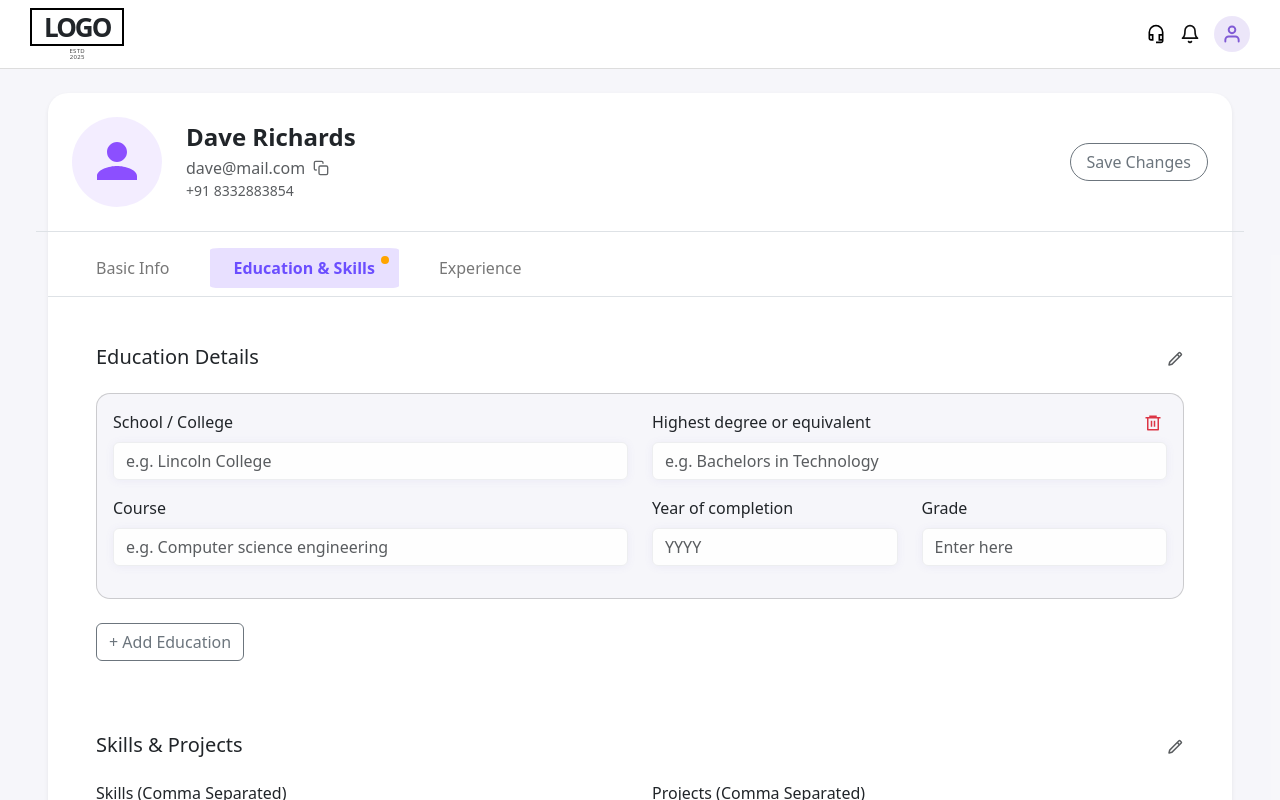
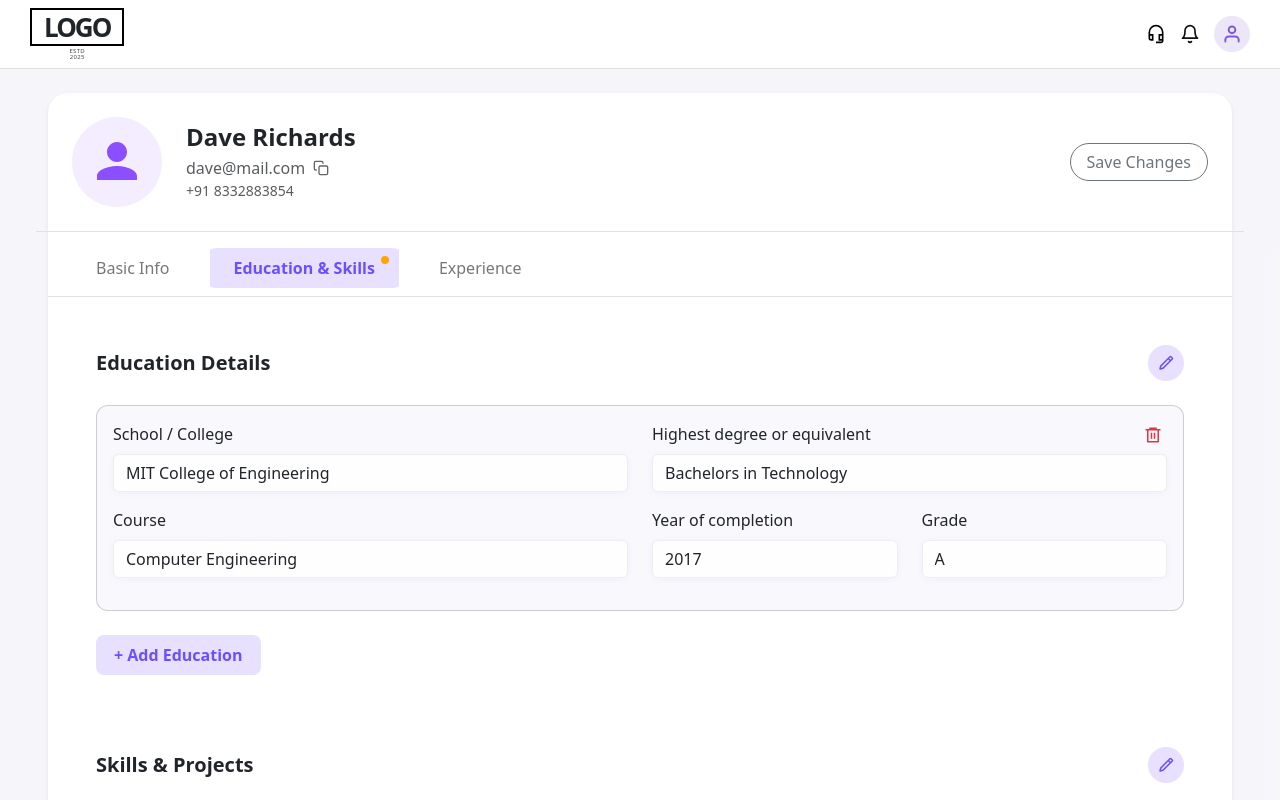
Before and after one commit to Abhiram3152N/Frontend-User-Management, a React (Vite) app in the folder front-end-task/: page /profile/1 in a window 1280 px wide. Both pictures are taken after a click on the element "Education & Skills". Shown: the top 800 px of the page. Built offline with nearby package versions, Linux system fonts and the light colour scheme.

Commit message:
educationtab

```diff
--- a/front-end-task/src/components/EducationSkillsForm.jsx
+++ b/front-end-task/src/components/EducationSkillsForm.jsx
@@ -1,10 +1,12 @@
-import React from 'react';
-import { Form, Row, Col, Card, Button } from 'react-bootstrap';
-import { RiDeleteBin6Line } from 'react-icons/ri';
-import { defaultEducationEntry } from '../data/mockUsers';
-import { BiPencil } from 'react-icons/bi';
+import React, { useState } from "react";
+import { Form, Row, Col, Card, Button } from "react-bootstrap";
+import { RiDeleteBin6Line } from "react-icons/ri";
+import { BiPencil } from "react-icons/bi";
+import { defaultEducationEntry } from "../data/mockUsers";
 
 const EducationSkillsForm = ({ data, setData }) => {
+  const [isEducationEditable, setIsEducationEditable] = useState(true);
+  const [isSkillsEditable, setIsSkillsEditable] = useState(true);
 
   // --- Education Handlers ---
   const handleEducationChange = (index, e) => {
@@ -12,45 +14,78 @@ const EducationSkillsForm = ({ data, setData }) => {
     const updatedEducation = data.education.map((item, i) =>
       i === index ? { ...item, [name]: value } : item
     );
-        setData(prevData => ({ ...prevData, education: updatedEducation }));
+    setData((prev) => ({ ...prev, education: updatedEducation }));
   };
 
   const addEducation = () => {
-        setData(prevData => ({ ...prevData, education: [...prevData.education, defaultEducationEntry] }));
+    setData((prev) => ({
+      ...prev,
+      education: [...prev.education, { ...defaultEducationEntry }],
+    }));
   };
 
   const removeEducation = (index) => {
     const updatedEducation = data.education.filter((_, i) => i !== index);
-        setData(prevData => ({ ...prevData, education: updatedEducation }));
+    setData((prev) => ({ ...prev, education: updatedEducation }));
   };
 
   // --- Skills/Projects Handlers ---
   const handleSkillsChange = (e) => {
-        const skillsArray = e.target.value.split(',').map(s => s.trim()).filter(s => s.length > 0);
-        setData(prevData => ({ ...prevData, skills: skillsArray }));
+    const skillsArray = e.target.value
+      .split(",")
+      .map((s) => s.trim())
+      .filter((s) => s.length > 0);
+    setData((prev) => ({ ...prev, skills: skillsArray }));
   };
 
   const handleProjectsChange = (e) => {
-        const projectsArray = e.target.value.split(',').map(p => p.trim()).filter(p => p.length > 0);
-        setData(prevData => ({ ...prevData, projects: projectsArray }));
+    const projectsArray = e.target.value
+      .split(",")
+      .map((p) => p.trim())
+      .filter((p) => p.length > 0);
+    setData((prev) => ({ ...prev, projects: projectsArray }));
   };
-
 
   return (
     <Card className="p-4 border-0">
+      {/* EDUCATION HEADER */}
       <Row className="mb-4 align-items-center">
         <Col>
-                    <h5 className="mb-0">Education Details</h5>
+          <h5 className="mb-0 fw-semibold">Education Details</h5>
         </Col>
         <Col xs="auto">
-                    <BiPencil size={18} className="text-muted cursor-pointer" />
+          <div
+            className="d-flex align-items-center justify-content-center rounded-circle"
+            onClick={() => setIsEducationEditable(!isEducationEditable)}
+            style={{
+              width: "36px",
+              height: "36px",
+              backgroundColor: "#E8E0FF",
+              cursor: "pointer",
+              transition: "0.2s",
+            }}
+            title="Edit Education"
+          >
+            <BiPencil
+              size={18}
+              color={isEducationEditable ? "#6B4EFF" : "#666"}
+            />
+          </div>
         </Col>
       </Row>
 
       <Form>
-                {/* Education Repeater Block */}
-                {data.education && data.education.map((edu, index) => (
-                    <Card key={index} className="mb-4 p-3 bg-light position-relative">
+        {/* Education Entries */}
+        {data.education &&
+          data.education.map((edu, index) => (
+            <Card
+              key={index}
+              className="mb-4 p-3 position-relative"
+              style={{
+                background: "#F9F9FD",
+                borderRadius: "12px",
+              }}
+            >
               <Button
                 variant="link"
                 className="text-danger position-absolute top-0 end-0 me-2 mt-2"
@@ -59,47 +94,123 @@ const EducationSkillsForm = ({ data, setData }) => {
               >
                 <RiDeleteBin6Line size={18} />
               </Button>
+
               <Row className="mb-3">
                 <Col md={6}>
                   <Form.Label>School / College</Form.Label>
-                                <Form.Control name="college" placeholder="e.g. Lincoln College"  onChange={(e) => handleEducationChange(index, e)} />
+                  <Form.Control
+                    name="college"
+                    placeholder="e.g. Lincoln College"
+                    value={edu.college}
+                    onChange={(e) => handleEducationChange(index, e)}
+                    disabled={!isEducationEditable}
+                    style={{
+                      background: isEducationEditable ? "#fff" : "#f0f0f0",
+                    }}
+                  />
                 </Col>
                 <Col md={6}>
                   <Form.Label>Highest degree or equivalent</Form.Label>
-                                <Form.Control name="degree" placeholder="e.g. Bachelors in Technology" onChange={(e) => handleEducationChange(index, e)} />
+                  <Form.Control
+                    name="degree"
+                    placeholder="e.g. Bachelors in Technology"
+                    value={edu.degree}
+                    onChange={(e) => handleEducationChange(index, e)}
+                    disabled={!isEducationEditable}
+                    style={{
+                      background: isEducationEditable ? "#fff" : "#f0f0f0",
+                    }}
+                  />
                 </Col>
               </Row>
+
               <Row className="mb-3">
                 <Col md={6}>
                   <Form.Label>Course</Form.Label>
-                                <Form.Control name="course" placeholder="e.g. Computer science engineering"  onChange={(e) => handleEducationChange(index, e)} />
+                  <Form.Control
+                    name="course"
+                    placeholder="e.g. Computer science engineering"
+                    value={edu.course}
+                    onChange={(e) => handleEducationChange(index, e)}
+                    disabled={!isEducationEditable}
+                    style={{
+                      background: isEducationEditable ? "#fff" : "#f0f0f0",
+                    }}
+                  />
                 </Col>
                 <Col md={3}>
                   <Form.Label>Year of completion</Form.Label>
-                                <Form.Control name="year" placeholder="YYYY"  onChange={(e) => handleEducationChange(index, e)} />
+                  <Form.Control
+                    name="year"
+                    placeholder="YYYY"
+                    value={edu.year}
+                    onChange={(e) => handleEducationChange(index, e)}
+                    disabled={!isEducationEditable}
+                    style={{
+                      background: isEducationEditable ? "#fff" : "#f0f0f0",
+                    }}
+                  />
                 </Col>
                 <Col md={3}>
                   <Form.Label>Grade</Form.Label>
-                                <Form.Control name="grade" placeholder="Enter here"  onChange={(e) => handleEducationChange(index, e)} />
+                  <Form.Control
+                    name="grade"
+                    placeholder="Enter here"
+                    value={edu.grade}
+                    onChange={(e) => handleEducationChange(index, e)}
+                    disabled={!isEducationEditable}
+                    style={{
+                      background: isEducationEditable ? "#fff" : "#f0f0f0",
+                    }}
+                  />
                 </Col>
               </Row>
             </Card>
           ))}
 
-                <Button variant="outline-secondary" onClick={addEducation} className="mb-5">
+        {/* Lavender Add Education Button */}
+        <Button
+          onClick={addEducation}
+          className="mb-5"
+          style={{
+            backgroundColor: "#E8E0FF",
+            border: "none",
+            color: "#6B4EFF",
+            fontWeight: 600,
+            borderRadius: "8px",
+            padding: "8px 18px",
+          }}
+        >
           + Add Education
         </Button>
 
-
+        {/* SKILLS HEADER */}
         <Row className="mb-4 align-items-center mt-4">
           <Col>
-                        <h5 className="mb-0">Skills & Projects</h5>
+            <h5 className="mb-0 fw-semibold">Skills & Projects</h5>
           </Col>
           <Col xs="auto">
-                        <BiPencil size={18} className="text-muted cursor-pointer" />
+            <div
+              className="d-flex align-items-center justify-content-center rounded-circle"
+              onClick={() => setIsSkillsEditable(!isSkillsEditable)}
+              style={{
+                width: "36px",
+                height: "36px",
+                backgroundColor: "#E8E0FF",
+                cursor: "pointer",
+                transition: "0.2s",
+              }}
+              title="Edit Skills & Projects"
+            >
+              <BiPencil
+                size={18}
+                color={isSkillsEditable ? "#6B4EFF" : "#666"}
+              />
+            </div>
           </Col>
         </Row>
 
+        {/* SKILLS + PROJECTS */}
         <Row>
           <Col md={6} className="mb-3">
             <Form.Label>Skills (Comma Separated)</Form.Label>
@@ -107,8 +218,12 @@ const EducationSkillsForm = ({ data, setData }) => {
               as="textarea"
               rows={3}
               placeholder="Enter here (e.g., React, Node.js, Bootstrap)"
-
+              value={data.skills?.join(", ")}
               onChange={handleSkillsChange}
+              disabled={!isSkillsEditable}
+              style={{
+                background: isSkillsEditable ? "#fff" : "#f0f0f0",
+              }}
             />
           </Col>
           <Col md={6} className="mb-3">
@@ -117,8 +232,12 @@ const EducationSkillsForm = ({ data, setData }) => {
               as="textarea"
               rows={3}
               placeholder="Enter here"
+              value={data.projects?.join(", ")}
               onChange={handleProjectsChange}
-
+              disabled={!isSkillsEditable}
+              style={{
+                background: isSkillsEditable ? "#fff" : "#f0f0f0",
+              }}
             />
           </Col>
         </Row>
```
Lines whose indentation alone changed are shown as unchanged.
